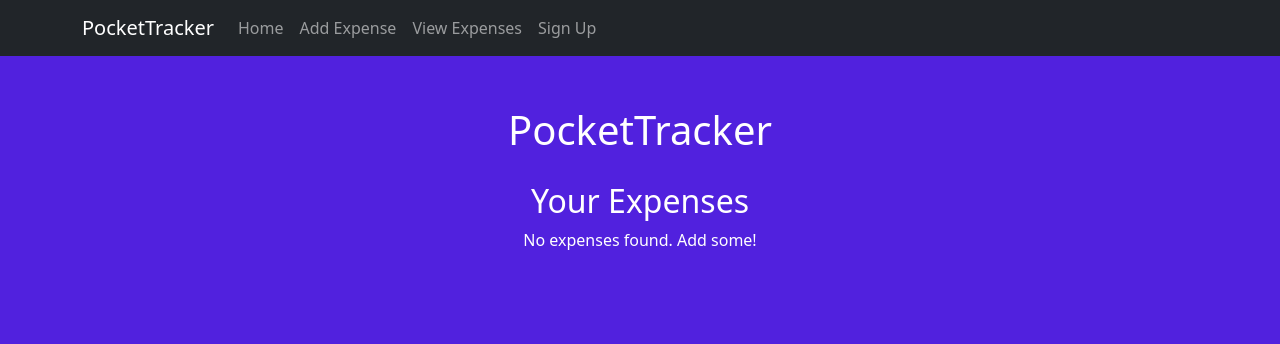
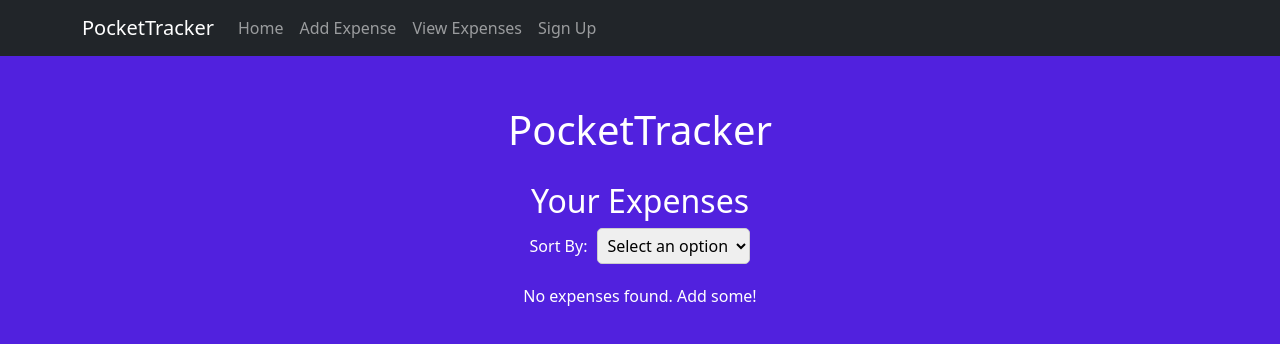
Before and after one commit to michaelangeloojeani/DRQProject2024, a React (Create React App) app in the folder pockettracker/: page /app/view-expenses in a window 1280 px wide. Shown: the top 344 px of the page. Built offline with nearby package versions, Linux system fonts and the light colour scheme; no server answers.

Commit message:
added a sort by option

```diff
--- a/pockettracker/src/components/ViewExpenses.js
+++ b/pockettracker/src/components/ViewExpenses.js
@@ -4,6 +4,7 @@ import ExpensesList from "./ExpensesList";
 
 const ViewExpenses = () => {
   const [expenses, setExpenses] = useState([]);
+  const [sortOption, setSortOption] = useState(""); // Track sorting option
 
   useEffect(() => {
     axios
@@ -29,9 +30,41 @@ const ViewExpenses = () => {
       });
   };
 
+  // Sorting logic
+  const handleSort = (option) => {
+    setSortOption(option);
+    const sortedExpenses = [...expenses];
+    if (option === "price") {
+      sortedExpenses.sort((a, b) => a.amount - b.amount); // Ascending order by price
+    } else if (option === "time") {
+      sortedExpenses.sort((a, b) => new Date(a.date) - new Date(b.date)); // Ascending order by date
+    }
+    setExpenses(sortedExpenses);
+  };
+
   return (
     <div style={{ padding: "20px" }}>
       <h2>Your Expenses</h2>
+      {/* Sorting Options */}
+      <div style={{ marginBottom: "20px" }}>
+        <label htmlFor="sort-options" style={{ marginRight: "10px" }}>
+          Sort By:
+        </label>
+        <select
+          id="sort-options"
+          value={sortOption}
+          onChange={(e) => handleSort(e.target.value)}
+          style={{
+            padding: "5px",
+            borderRadius: "5px",
+            border: "1px solid #ccc",
+          }}
+        >
+          <option value="">Select an option</option>
+          <option value="price">Price</option>
+          <option value="time">Time</option>
+        </select>
+      </div>
       {expenses.length > 0 ? (
         <ExpensesList expenses={expenses} onDelete={handleDelete} />
       ) : (
```
